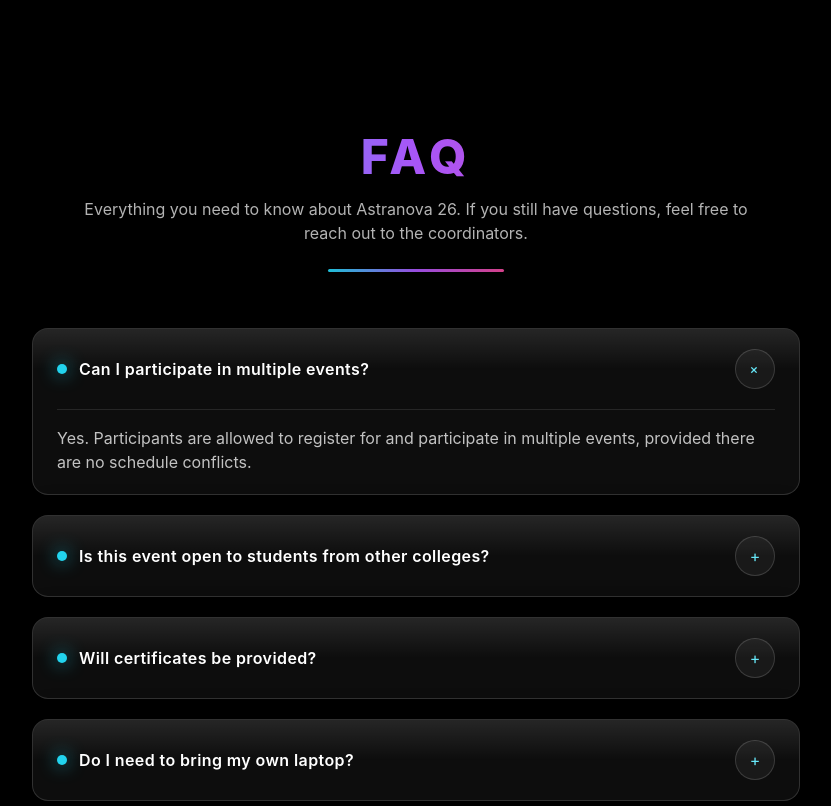
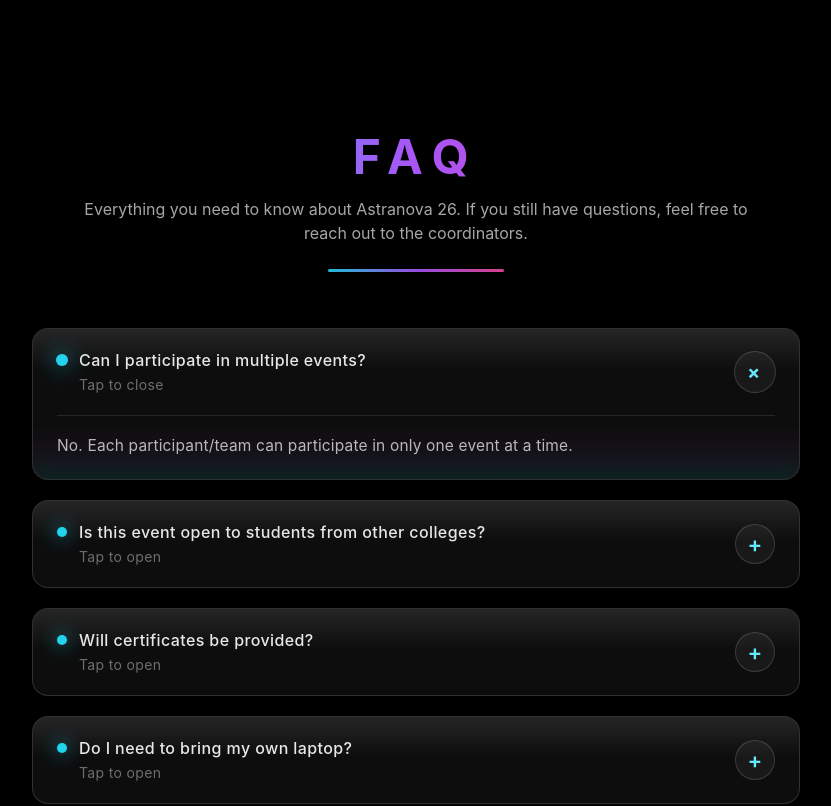
Before and after one commit to ms-arul/ASTRANOVA-26, a React (Vite) app: page / in a window 1280 px wide. Shown: the part 3720-4526 px from the top of the page, without its empty margins (224-1055 px from the left). Built offline with nearby package versions, Linux system fonts and the light colour scheme.

Commit message:
Update FAQ.jsx

```diff
--- a/src/components/FAQ.jsx
+++ b/src/components/FAQ.jsx
@@ -4,7 +4,7 @@
 const faqs = [
   {
     q: "Can I participate in multiple events?",
-    a: "Yes. Participants are allowed to register for and participate in multiple events, provided there are no schedule conflicts.",
+    a: "No. Each participant/team can participate in only one event at a time.",
   },
   {
     q: "Is this event open to students from other colleges?",
@@ -24,17 +24,30 @@
   hidden: { opacity: 0 },
   show: {
     opacity: 1,
-    transition: { staggerChildren: 0.12 },
+    transition: { staggerChildren: 0.12, delayChildren: 0.05 },
   },
 };
 
 const itemAnim = {
-  hidden: { opacity: 0, y: 18 },
-  show: { opacity: 1, y: 0, transition: { duration: 0.6 } },
+  hidden: { opacity: 0, y: 16, scale: 0.98 },
+  show: {
+    opacity: 1,
+    y: 0,
+    scale: 1,
+    transition: { duration: 0.55, ease: [0.22, 1, 0.36, 1] },
+  },
 };
 
 export default function FAQ() {
   const [openIndex, setOpenIndex] = useState(0);
+  const [shineIndex, setShineIndex] = useState(-1);
+
+  const toggleFAQ = (index) => {
+    setOpenIndex((prev) => (prev === index ? -1 : index));
+
+    setShineIndex(index);
+    setTimeout(() => setShineIndex(-1), 900);
+  };
 
   return (
     <section
@@ -48,10 +61,11 @@
             initial={{ opacity: 0, y: 18 }}
             whileInView={{ opacity: 1, y: 0 }}
             viewport={{ once: true }}
-            transition={{ duration: 0.7 }}
+            transition={{ duration: 0.75 }}
             className="
               text-3xl sm:text-4xl lg:text-5xl
-              font-extrabold tracking-widest
+              font-semibold sm:font-bold
+              tracking-[0.22em] uppercase
               bg-gradient-to-r from-cyan-400 via-purple-500 to-pink-500
               bg-clip-text text-transparent
             "
@@ -60,17 +74,22 @@
           </motion.h2>
 
           <motion.p
-            initial={{ opacity: 0, y: 12 }}
+            initial={{ opacity: 0, y: 10 }}
             whileInView={{ opacity: 1, y: 0 }}
             viewport={{ once: true }}
-            transition={{ duration: 0.7, delay: 0.1 }}
-            className="mt-4 text-white/70 max-w-2xl mx-auto text-sm sm:text-base leading-relaxed"
+            transition={{ duration: 0.7, delay: 0.08 }}
+            className="
+              mt-4 text-white/65
+              max-w-2xl mx-auto
+              text-sm sm:text-base
+              leading-relaxed
+              font-normal
+            "
           >
             Everything you need to know about Astranova 26. If you still have
             questions, feel free to reach out to the coordinators.
           </motion.p>
 
-          {/* ✅ Divider */}
           <div className="mt-6 mx-auto h-[3px] w-44 rounded-full bg-gradient-to-r from-cyan-400 via-purple-500 to-pink-500 opacity-90" />
         </div>
 
@@ -84,11 +103,14 @@
         >
           {faqs.map((item, index) => {
             const isOpen = openIndex === index;
+            const shineNow = shineIndex === index;
 
             return (
               <motion.div
                 key={index}
                 variants={itemAnim}
+                layout
+                transition={{ type: "spring", stiffness: 240, damping: 22 }}
                 className="
                   group relative overflow-hidden rounded-2xl
                   border border-white/15
@@ -96,67 +118,155 @@
                   backdrop-blur-xl
                   shadow-[0_0_30px_rgba(0,0,0,0.25)]
                   transition-all duration-300
-                  hover:border-cyan-400/40
-                  hover:shadow-[0_0_40px_rgba(34,211,238,0.18)]
+                  hover:border-white/25
                 "
               >
-                {/* ✅ subtle top highlight (glass shine) */}
+                {/* ✅ CLICK REFLECTION SWEEP */}
+                <AnimatePresence>
+                  {shineNow && (
+                    <motion.div
+                      initial={{ x: "-140%", opacity: 0 }}
+                      animate={{ x: "140%", opacity: 1 }}
+                      exit={{ opacity: 0 }}
+                      transition={{ duration: 0.85, ease: "easeInOut" }}
+                      className="
+                        pointer-events-none absolute top-0 left-0 h-full w-1/2
+                        bg-gradient-to-r from-transparent via-white/20 to-transparent
+                        skew-x-12
+                      "
+                    />
+                  )}
+                </AnimatePresence>
+
+                {/* ✅ subtle glass highlight */}
                 <div className="pointer-events-none absolute inset-x-0 top-0 h-10 bg-gradient-to-b from-white/10 to-transparent" />
 
-                {/* ✅ Header */}
-                <button
-                  onClick={() => setOpenIndex(isOpen ? -1 : index)}
+                {/* ✅ HEADER */}
+                <motion.button
+                  layout
+                  whileTap={{ scale: 0.985 }}
+                  onClick={() => toggleFAQ(index)}
                   className="
                     relative z-10 w-full text-left
                     flex items-center justify-between gap-4
                     px-6 py-5
                     text-white
+                    focus:outline-none
                   "
                 >
-                  <div className="flex items-center gap-3">
+                  {/* ✅ LEFT SIDE */}
+                  <div className="flex items-start gap-3 flex-1 min-w-0">
                     {/* ✅ Neon dot */}
-                    <span className="h-2.5 w-2.5 rounded-full bg-cyan-400 shadow-[0_0_18px_rgba(34,211,238,0.85)]" />
-                    <span className="font-semibold tracking-wide text-sm sm:text-base">
-                      {item.q}
-                    </span>
+                    <motion.span
+                      layout
+                      animate={{ scale: isOpen ? 1.2 : 1 }}
+                      transition={{
+                        type: "spring",
+                        stiffness: 280,
+                        damping: 18,
+                      }}
+                      className="
+                        mt-1.5 h-2.5 w-2.5 shrink-0 rounded-full
+                        bg-cyan-400
+                        shadow-[0_0_18px_rgba(34,211,238,0.85)]
+                      "
+                    />
+
+                    {/* ✅ text block */}
+                    <div className="min-w-0">
+                      <p
+                        className="
+                          text-[15px] sm:text-[16px]
+                          font-medium
+                          tracking-wide
+                          text-white/90
+                          leading-snug
+                          break-words
+                        "
+                      >
+                        {item.q}
+                      </p>
+
+                      <p className="mt-1 text-xs sm:text-sm text-white/40 tracking-wide">
+                        Tap to {isOpen ? "close" : "open"}
+                      </p>
+                    </div>
                   </div>
 
-                  {/* ✅ Icon */}
+                  {/* ✅ ICON (fixed & always centered ✅) */}
                   <motion.span
-                    animate={{ rotate: isOpen ? 45 : 0 }}
-                    transition={{ duration: 0.25 }}
+                    layout
+                    animate={{
+                      rotate: isOpen ? 45 : 0,
+                      scale: isOpen ? 1.05 : 1,
+                    }}
+                    transition={{
+                      type: "spring",
+                      stiffness: 260,
+                      damping: 16,
+                    }}
                     className="
-                      flex h-10 w-10 items-center justify-center
-                      rounded-full border border-white/15
+                      shrink-0 grid place-items-center
+                      h-10 w-10
+                      rounded-full
+                      border border-white/15
                       bg-white/5
                       text-cyan-300
                       transition duration-300
                       group-hover:border-cyan-400/40
-                      group-hover:shadow-[0_0_18px_rgba(34,211,238,0.25)]
+                      group-hover:shadow-[0_0_20px_rgba(34,211,238,0.25)]
                     "
                   >
-                    +
+                    <span className="text-[22px] leading-none font-semibold select-none">
+                      +
+                    </span>
                   </motion.span>
-                </button>
+                </motion.button>
 
-                {/* ✅ Answer */}
-                <AnimatePresence initial={false}>
+                {/* ✅ ANSWER */}
+                <AnimatePresence initial={false} mode="wait">
                   {isOpen && (
                     <motion.div
-                      initial={{ height: 0, opacity: 0 }}
-                      animate={{ height: "auto", opacity: 1 }}
-                      exit={{ height: 0, opacity: 0 }}
-                      transition={{ duration: 0.35, ease: "easeInOut" }}
+                      key="content"
+                      layout
+                      initial={{ opacity: 0 }}
+                      animate={{ opacity: 1 }}
+                      exit={{ opacity: 0 }}
+                      transition={{ duration: 0.2 }}
                       className="relative z-10 px-6 pb-5"
                     >
                       <div className="h-px w-full bg-white/10 mb-4" />
 
-                      <p className="text-white/75 leading-relaxed text-sm sm:text-base">
+                      <motion.p
+                        layout
+                        initial={{ y: 6, opacity: 0 }}
+                        animate={{ y: 0, opacity: 1 }}
+                        exit={{ y: 6, opacity: 0 }}
+                        transition={{ duration: 0.25 }}
+                        className="
+                          text-white/70
+                          text-[14px] sm:text-[15.5px]
+                          leading-[1.75]
+                          font-normal
+                          tracking-[0.01em]
+                        "
+                      >
                         {item.a}
-                      </p>
+                      </motion.p>
                     </motion.div>
                   )}
                 </AnimatePresence>
+
+                {/* ✅ Bottom glow when open */}
+                <motion.div
+                  layout
+                  animate={{ opacity: isOpen ? 1 : 0 }}
+                  transition={{ duration: 0.25 }}
+                  className="
+                    pointer-events-none absolute inset-x-0 bottom-0 h-14
+                    bg-gradient-to-t from-cyan-400/10 via-purple-500/5 to-transparent
+                  "
+                />
               </motion.div>
             );
           })}
```
